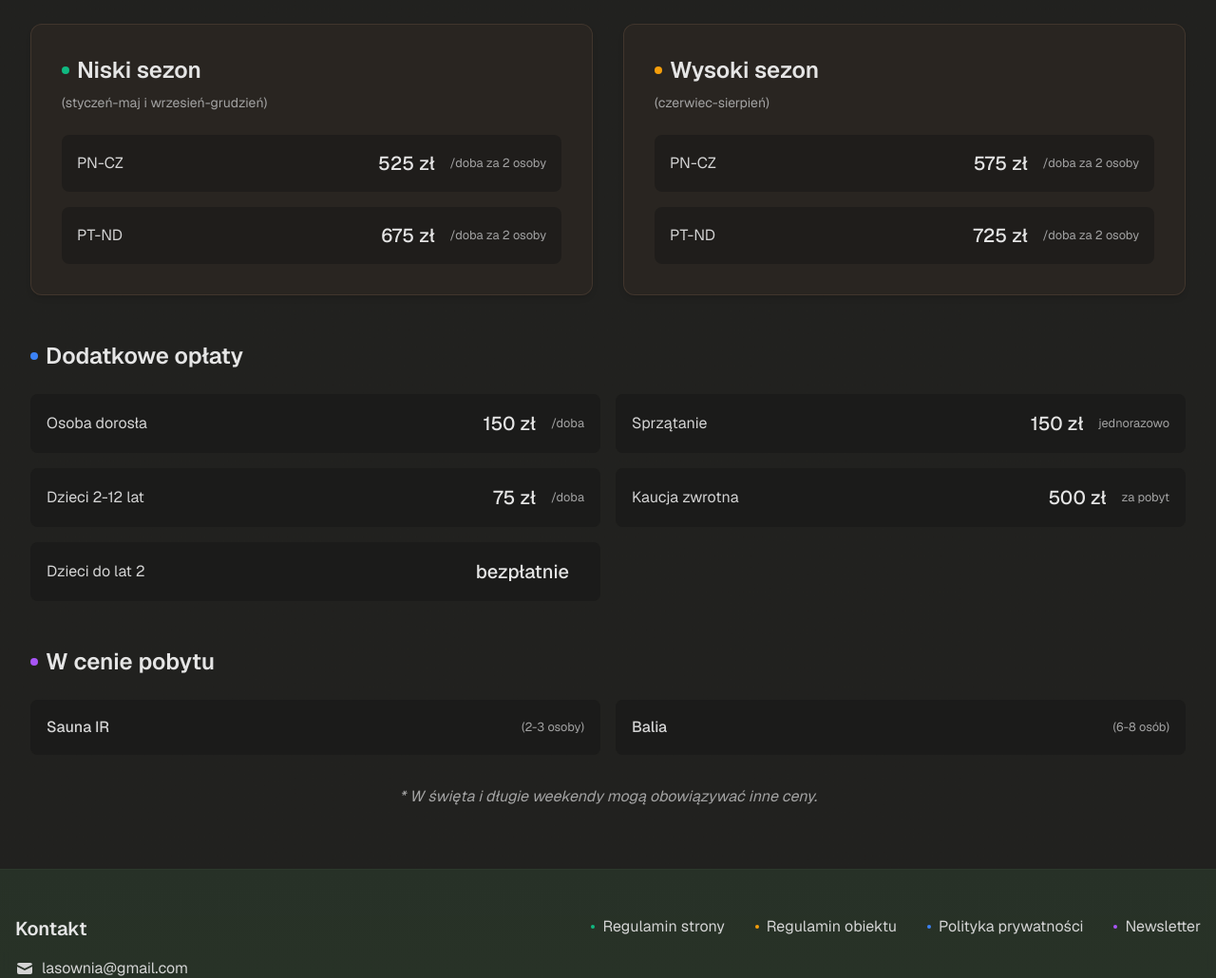
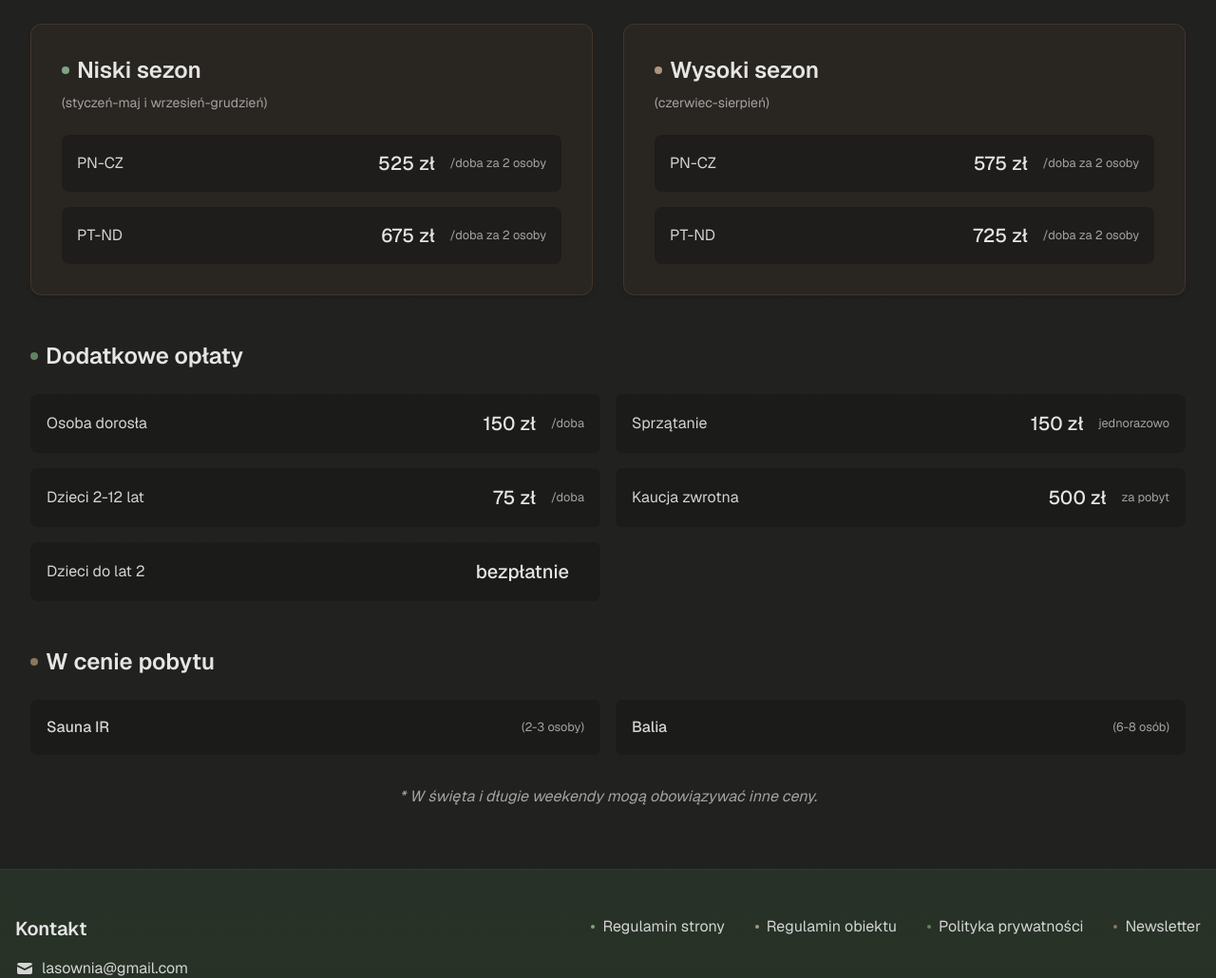
Before and after one commit to WiktorHejman/sweet-home-2, a Next.js app: page / in a window 1280 px wide. Shown: the part 5993-7023 px from the top of the page at 95% size. Built offline with nearby package versions, Linux system fonts and the light colour scheme.

Commit message:
style: adjust color dots

```diff
--- a/src/components/Footer.tsx
+++ b/src/components/Footer.tsx
@@ -38,27 +38,27 @@ const Footer = () => {
                 href="/regulamin-strony"
                 className="text-neutral-300 hover:text-neutral-200 transition-colors duration-200 flex items-center gap-2 group"
               >
-                <span className="w-1 h-1 rounded-full bg-emerald-500 group-hover:w-2 transition-all duration-200"></span>
+                <span className="w-1 h-1 rounded-full bg-forest-400 group-hover:w-2 transition-all duration-200"></span>
                 Regulamin strony
               </Link>
               <Link
                 href="/regulamin-obiektu"
                 className="text-neutral-300 hover:text-neutral-200 transition-colors duration-200 flex items-center gap-2 group"
               >
-                <span className="w-1 h-1 rounded-full bg-amber-500 group-hover:w-2 transition-all duration-200"></span>
+                <span className="w-1 h-1 rounded-full bg-earth-400 group-hover:w-2 transition-all duration-200"></span>
                 Regulamin obiektu
               </Link>
               <Link
                 href="/polityka-prywatnosci"
                 className="text-neutral-300 hover:text-neutral-200 transition-colors duration-200 flex items-center gap-2 group"
               >
-                <span className="w-1 h-1 rounded-full bg-blue-500 group-hover:w-2 transition-all duration-200"></span>
+                <span className="w-1 h-1 rounded-full bg-forest-500 group-hover:w-2 transition-all duration-200"></span>
                 Polityka prywatności
               </Link>
               <button
                 className="text-neutral-300 hover:text-neutral-200 transition-colors duration-200 flex items-center gap-2 group"
               >
-                <span className="w-1 h-1 rounded-full bg-purple-500 group-hover:w-2 transition-all duration-200"></span>
+                <span className="w-1 h-1 rounded-full bg-earth-500 group-hover:w-2 transition-all duration-200"></span>
                 Newsletter
               </button>
             </div>
--- a/src/components/Header.tsx
+++ b/src/components/Header.tsx
@@ -34,10 +34,10 @@ const Header = () => {
 
         <nav className="flex items-center gap-8">
           {[
-            { href: '/#about', label: 'O nas', dotColor: 'bg-emerald-500' },
-            { href: '/domki', label: 'Domki', dotColor: 'bg-amber-500' },
-            { href: '/galeria', label: 'Galeria', dotColor: 'bg-blue-500' },
-            { href: '/#pricing', label: 'Cennik', dotColor: 'bg-purple-500' },
+            { href: '/#about', label: 'O nas', dotColor: 'bg-forest-400' },
+            { href: '/domki', label: 'Domki', dotColor: 'bg-earth-400' },
+            { href: '/galeria', label: 'Galeria', dotColor: 'bg-forest-500' },
+            { href: '/#pricing', label: 'Cennik', dotColor: 'bg-earth-500' },
           ].map((link) => (
             <Link
               key={link.href}
--- a/src/components/Pricing.tsx
+++ b/src/components/Pricing.tsx
@@ -10,7 +10,7 @@ const PricingSection = () => {
         {/* Low Season Card */}
         <div className="bg-earth-900/50 backdrop-blur-sm rounded-xl shadow-md p-8 border border-earth-700/50 transition-all duration-300 hover:shadow-xl hover:shadow-earth-900/30 hover:border-earth-600/50">
           <h3 className="text-2xl font-semibold text-neutral-200 mb-2 flex items-center gap-2">
-            <span className="w-2 h-2 rounded-full bg-emerald-500"></span>
+            <span className="w-2 h-2 rounded-full bg-forest-400"></span>
             Niski sezon
           </h3>
           <p className="text-neutral-400 text-sm mb-6">
@@ -37,7 +37,7 @@ const PricingSection = () => {
         {/* High Season Card */}
         <div className="bg-earth-900/50 backdrop-blur-sm rounded-xl shadow-md p-8 border border-earth-700/50 transition-all duration-300 hover:shadow-xl hover:shadow-earth-900/30 hover:border-earth-600/50">
           <h3 className="text-2xl font-semibold text-neutral-200 mb-2 flex items-center gap-2">
-            <span className="w-2 h-2 rounded-full bg-amber-500"></span>
+            <span className="w-2 h-2 rounded-full bg-earth-400"></span>
             Wysoki sezon
           </h3>
           <p className="text-neutral-400 text-sm mb-6">
@@ -65,7 +65,7 @@ const PricingSection = () => {
       {/* Additional Fees */}
       <div className="mb-12">
         <h3 className="text-2xl font-semibold text-neutral-200 mb-6 flex items-center gap-2">
-          <span className="w-2 h-2 rounded-full bg-blue-500"></span>
+          <span className="w-2 h-2 rounded-full bg-forest-500"></span>
           Dodatkowe opłaty
         </h3>
         <div className="grid md:grid-cols-2 gap-4">
@@ -91,7 +91,7 @@ const PricingSection = () => {
       {/* Included Amenities */}
       <div className="mb-8">
         <h3 className="text-2xl font-semibold text-neutral-200 mb-6 flex items-center gap-2">
-          <span className="w-2 h-2 rounded-full bg-purple-500"></span>
+          <span className="w-2 h-2 rounded-full bg-earth-500"></span>
           W cenie pobytu
         </h3>
         <div className="grid sm:grid-cols-2 gap-4">
```
